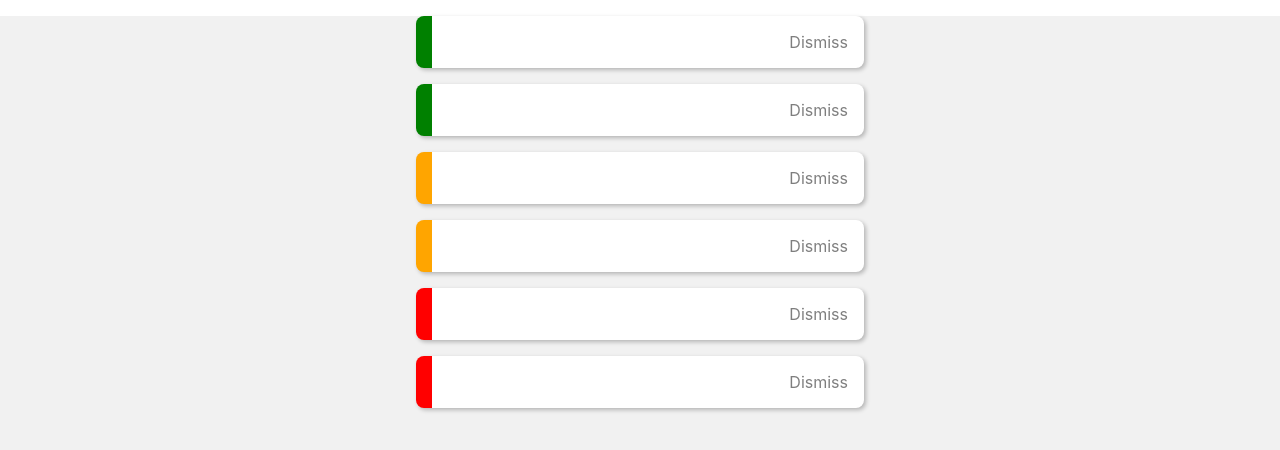
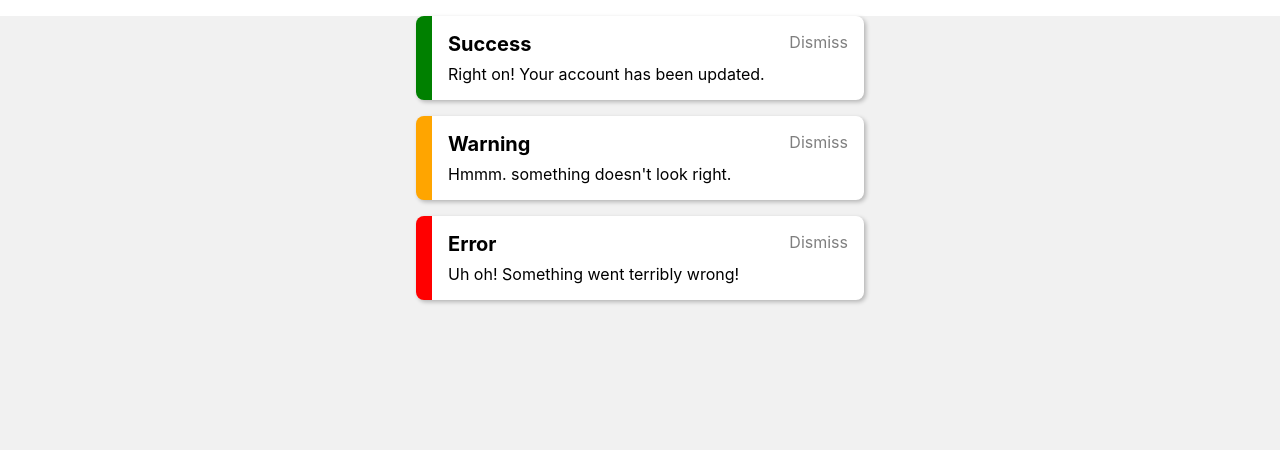
Before and after one commit to newfly101/bootcamp2024-react, a React (Create React App) app: page / in a window 1280 px wide. Shown: the top 450 px of the page. Built offline with nearby package versions, Linux system fonts and the light colour scheme.

Commit message:
children으로 참조하기

```diff
--- a/src/App.js
+++ b/src/App.js
@@ -1,12 +1,10 @@
 import './App.css';
 import Toast from "./components/Toast";
+import ToastMessage from "./components/ToastMessage";
+import ToastButton from "./components/ToastButton";
 
 function App() {
     const messageArray = [
-        {
-            title: 'success',
-            text: 'Right on! Your account has been updated.'
-        },
         {
             title: 'success',
             text: 'Right on! Your account has been updated.'
@@ -16,23 +14,30 @@ function App() {
             text: 'Hmmm. something doesn\'t look right.'
         },
         {
-            title: 'warning',
-            text: 'Hmmm. something doesn\'t look right.'
-        },
-        {
-            title: 'error',
-            text: 'Uh oh! Something went terribly wrong!'
-        },
-        {
             title: 'error',
             text: 'Uh oh! Something went terribly wrong!'
         }
     ]
     return (
         <div className="wrapper">
-            {messageArray.map((message, index) =>
-                <Toast message={message}/>
-            )}
+            {/*{messageArray.map((message, index) => (*/}
+            {/*    <Toast key={index} message={message}>*/}
+            {/*        <ToastMessage message={message}/>*/}
+            {/*        <ToastButton />*/}
+            {/*    </Toast>*/}
+            {/*))}*/}
+            <Toast message={messageArray[0]}>
+                <ToastMessage message={messageArray[0]}/>
+                <ToastButton />
+            </Toast>
+            <Toast message={messageArray[1]}>
+                <ToastMessage message={messageArray[1]}/>
+                <ToastButton />
+            </Toast>
+            <Toast message={messageArray[2]}>
+                <ToastMessage message={messageArray[2]}/>
+                <ToastButton />
+            </Toast>
         </div>
     );
 }
--- a/src/components/Toast.js
+++ b/src/components/Toast.js
@@ -1,16 +1,10 @@
 import React from 'react';
 import "./Toast.css";
-import ToastButton from "./ToastButton";
-import ToastMessage from "./ToastMessage";
 
-// 리-팩토링
-const Toast = ({message}) => {
+const Toast = ({ message, children }) => {
     return (
-        <div>
-            <div className={`toast toast-${message.title}`}>
-                <ToastMessage />
-                <ToastButton />
-            </div>
+        <div className={`toast toast-${message.title}`}>
+            {children}
         </div>
     );
 };
--- a/src/components/ToastButton.js
+++ b/src/components/ToastButton.js
@@ -1,6 +1,7 @@
 import React from 'react';
+import "./Toast.css";
 
-const ToastButton = (message) => {
+const ToastButton = ({message}) => {
     return (
         <div>
             <button className="toast__button">Dismiss</button>
--- a/src/components/ToastMessage.js
+++ b/src/components/ToastMessage.js
@@ -1,6 +1,7 @@
 import React from 'react';
+import "./Toast.css";
 
-const ToastMessage = (message) => {
+const ToastMessage = ({message}) => {
     return (
         <div>
             <main className="toast__message">
```
